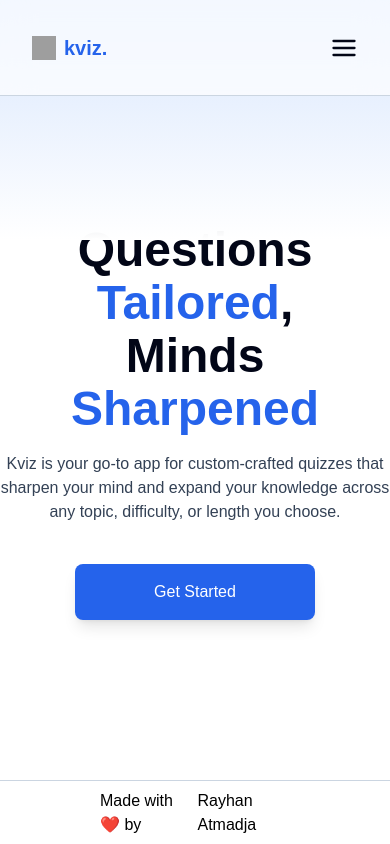
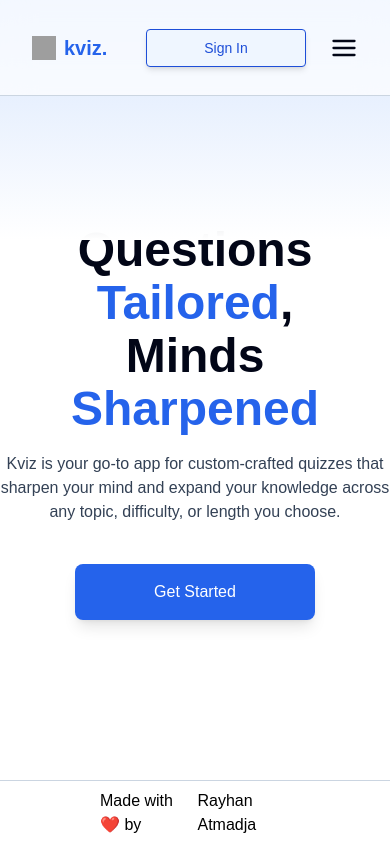
Before and after one commit to rayhan889/kviz, a React (Vite) app: page / in a window 390 px wide. Both pictures are taken after a click on the icon 344 px from the left and 47 px from the top of the page. Built offline with nearby package versions, Linux system fonts and the light colour scheme; grey boxes are pictures that could not be loaded.

Commit message:
add sign in button for mobile nav

```diff
--- a/src/components/ui/Navbar.tsx
+++ b/src/components/ui/Navbar.tsx
@@ -38,10 +38,15 @@ const Navbar = () => {
         </button>
 
         {collapseNavbar ? (
-          <FiMenu
-            className="h-7 w-7 text-slate-950 cursor-pointer"
-            onClick={handleCollapseNavbar}
-          />
+          <div className="flex items-center gap-x-6">
+            <button className="w-[10rem] gap-x-3 text-blue-700 rounded bg-blue-50 px-3 py-2 text-sm border border-blue-700 shadow-md">
+              Sign In
+            </button>
+            <FiMenu
+              className="h-7 w-7 text-slate-950 cursor-pointer"
+              onClick={handleCollapseNavbar}
+            />
+          </div>
         ) : (
           <FiX
             className="h-7 w-7 text-slate-950 cursor-pointer"
```
